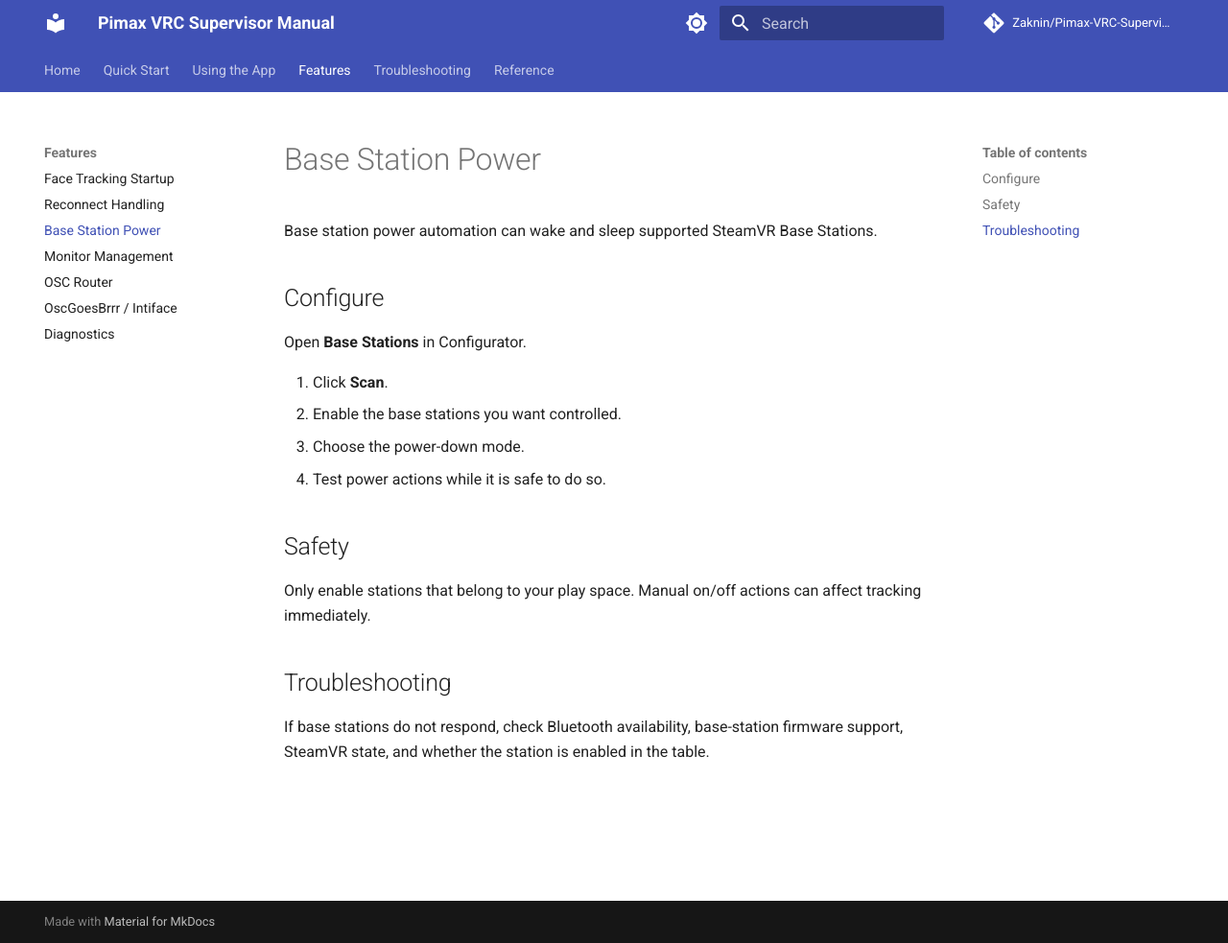
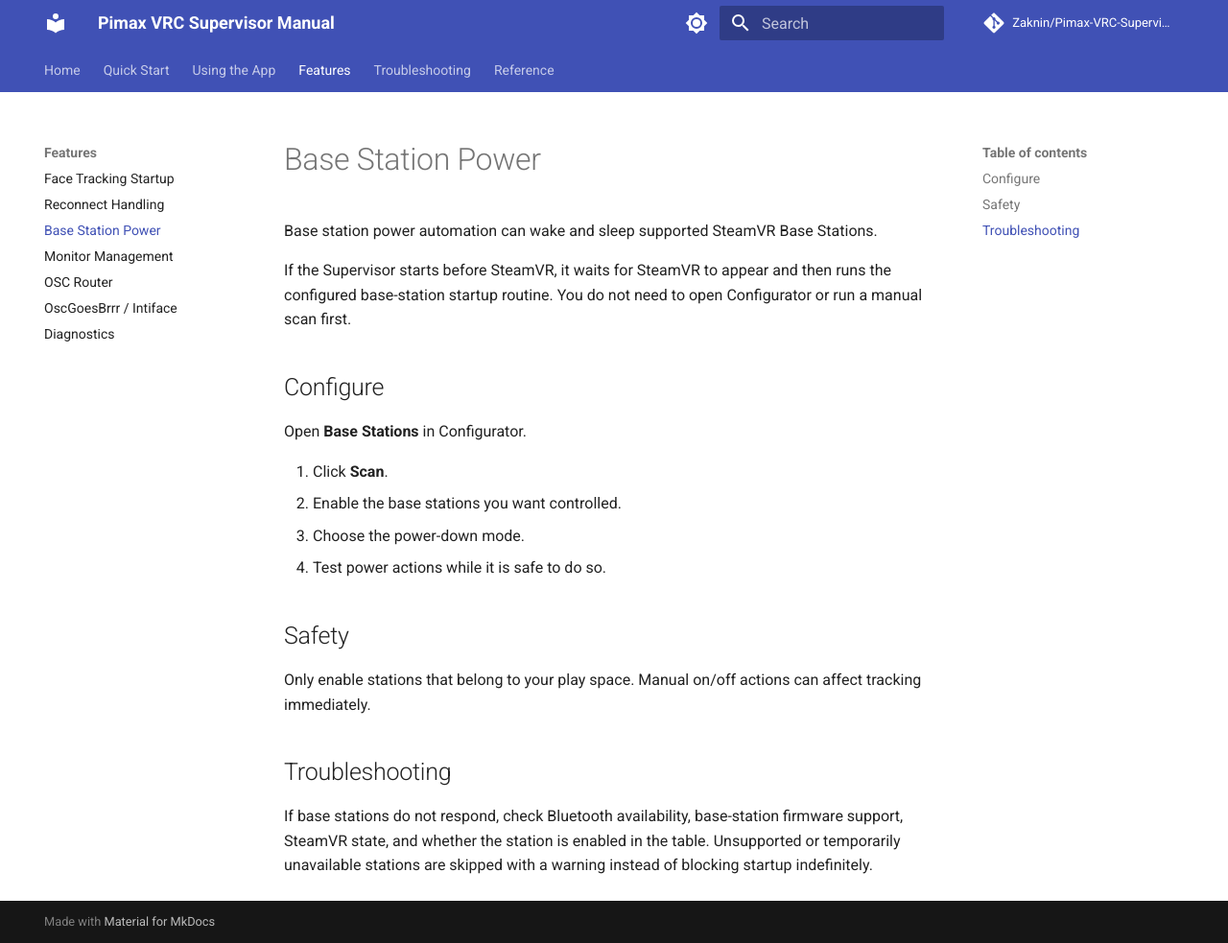
Before and after one commit to Zaknin/Pimax-VRC-Supervisor, an MkDocs documentation site: the page built from docs/features/base-stations.md, in a window 1280 px wide and 983 px high. Shown: the whole window at 96% size. Built offline with MkDocs 1.6.1 and Material for MkDocs 9.7.7, drawn with Linux system fonts in a browser that asks for light colours; comment, search, counter and statistics services are not loaded.

Commit message:
Document adaptive base-station startup scheduling

```diff
--- a/docs/features/base-stations.md
+++ b/docs/features/base-stations.md
@@ -1,6 +1,8 @@
 # Base Station Power
 
 Base station power automation can wake and sleep supported SteamVR Base Stations.
+
+If the Supervisor starts before SteamVR, it waits for SteamVR to appear and then runs the configured base-station startup routine. You do not need to open Configurator or run a manual scan first.
 
 ## Configure
 
@@ -17,4 +19,4 @@ Only enable stations that belong to your play space. Manual on/off actions can a
 
 ## Troubleshooting
 
-If base stations do not respond, check Bluetooth availability, base-station firmware support, SteamVR state, and whether the station is enabled in the table.
+If base stations do not respond, check Bluetooth availability, base-station firmware support, SteamVR state, and whether the station is enabled in the table. Unsupported or temporarily unavailable stations are skipped with a warning instead of blocking startup indefinitely.
```
Also changed, not shown: README.md (+2 -2 lines), RELEASE_NOTES.md (+3 -0 lines), docs/user-guide/session-flow.md (+1 -1 lines).
